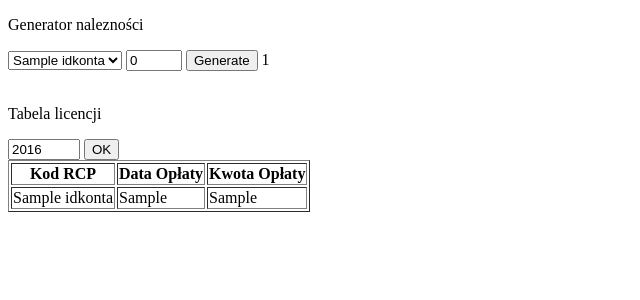
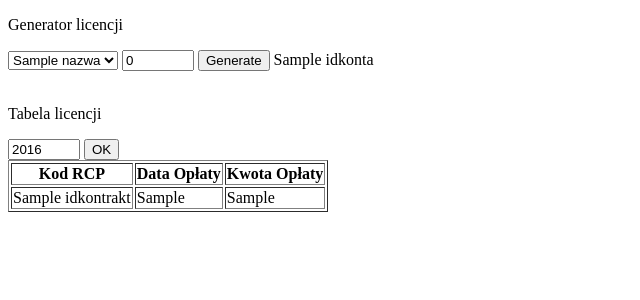
Before and after one commit to mkulesz/kbjcrm, a Django app: template templates/views/rcp_view.html in a window 1280 px wide. Shown: the top 300 px of the page, without its empty margins (0-640 px from the left). Run offline with Django 3.2, Linux system fonts and the light colour scheme; the template is opened without the code that fills it: most values are stand-ins (such as "Sample title", 1, 10 or a date in 2020).

Commit message:
modyfication

```diff
--- a/kbjcrm/models.py
+++ b/kbjcrm/models.py
@@ -63,10 +63,10 @@ class Kontrakt(models.Model):
         verbose_name_plural = "Kontrakt"
 
     def __str__(self):
-        return self.RCP   # don't change return
+        return self. RCP   # don't change return
 
 class Naleznosc(models.Model):
-    IDKonta         = models.ForeignKey(Kontrakt)
+    IDKontrakt      = models.ForeignKey(Kontrakt)
     IDNaleznosc     = models.IntegerField(auto_created=True, primary_key=True, editable=False)
     Data_platnosci  = models.DateField()
     Tytul           = models.CharField(max_length=50, null=True, blank=True)
@@ -76,4 +76,4 @@ class Naleznosc(models.Model):
         verbose_name_plural = "Należność"
 
     def __str__(self):
-        return str(self.IDKonta)
+        return str(self.IDKontrakt)
--- a/templates/views/rcp_view.html
+++ b/templates/views/rcp_view.html
@@ -6,17 +6,17 @@
 </head>
 <body>
     <div>
-        <p> Generator nalezności</p>
+        <p> Generator licencji</p>
         <form method="POST">
             <select name="RCPList">
                 {% for item in rcplist %}
-                <option> {{ item.IDKonta }}</option>
+                <option> {{ item.Nazwa }}</option>
                 {% endfor %}
             </select>
             {% csrf_token %}
-            <input name="Generator_num" type="number" value="0" min="0" max="10">
+            <input name="Generator_num" type="number" min="1980" max="2020" step="1" value="0">
             <input name="Generator" type="submit" value="Generate">
-            {{ gen_number }}
+            {{ idkonta }}
         </form>
     </div>
     <div>
@@ -35,7 +35,7 @@
             </tr>
             {% for item in obj %}
             <tr>
-                <td>{{ item.IDKonta }}</td>
+                <td>{{ item.IDKontrakt }}</td>
                 <td>{{ item.Data_platnosci }}</td>
                 <td>{{ item.Kwota_oplaty }}</td>
             </tr>
```
Also changed, not shown: kbjcrm/control.py (+7 -5 lines), kbjcrm/views.py (+5 -2 lines), db.sqlite3, kbjcrm/migrations/0016_auto_20170425_1442.py (added).
